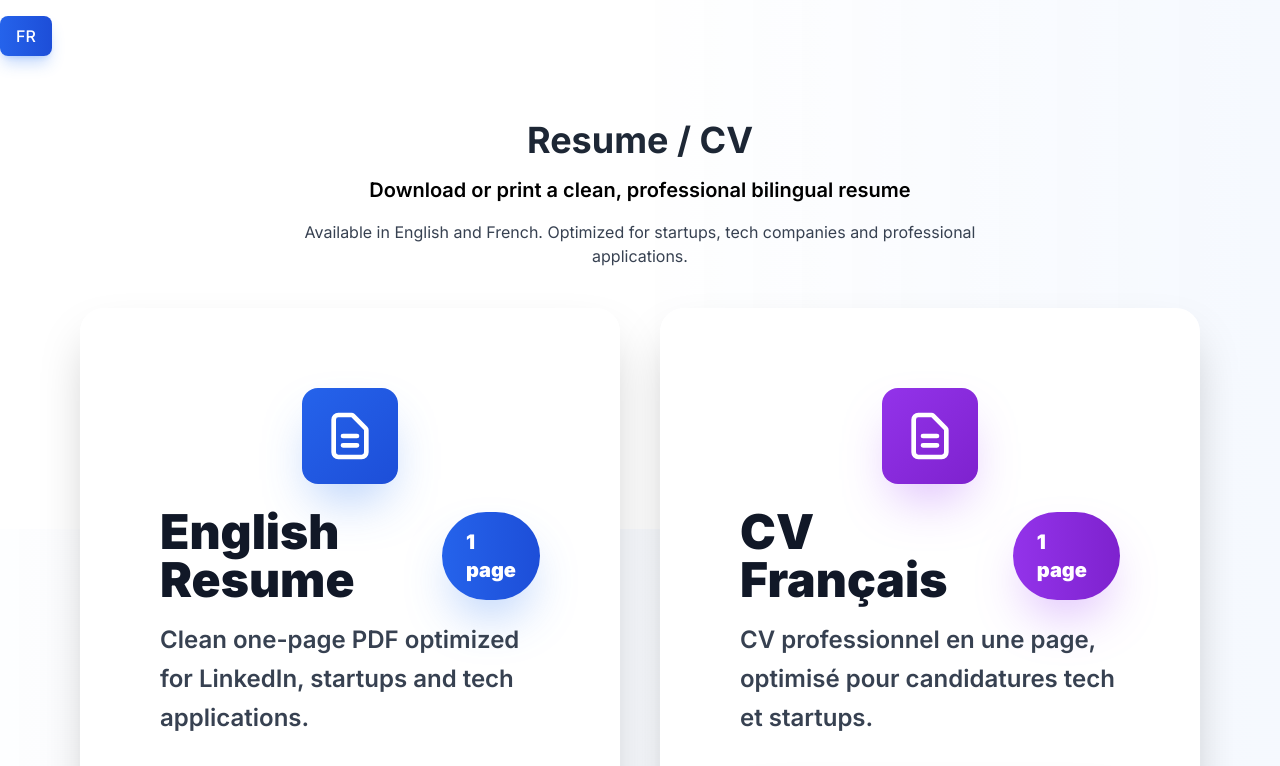
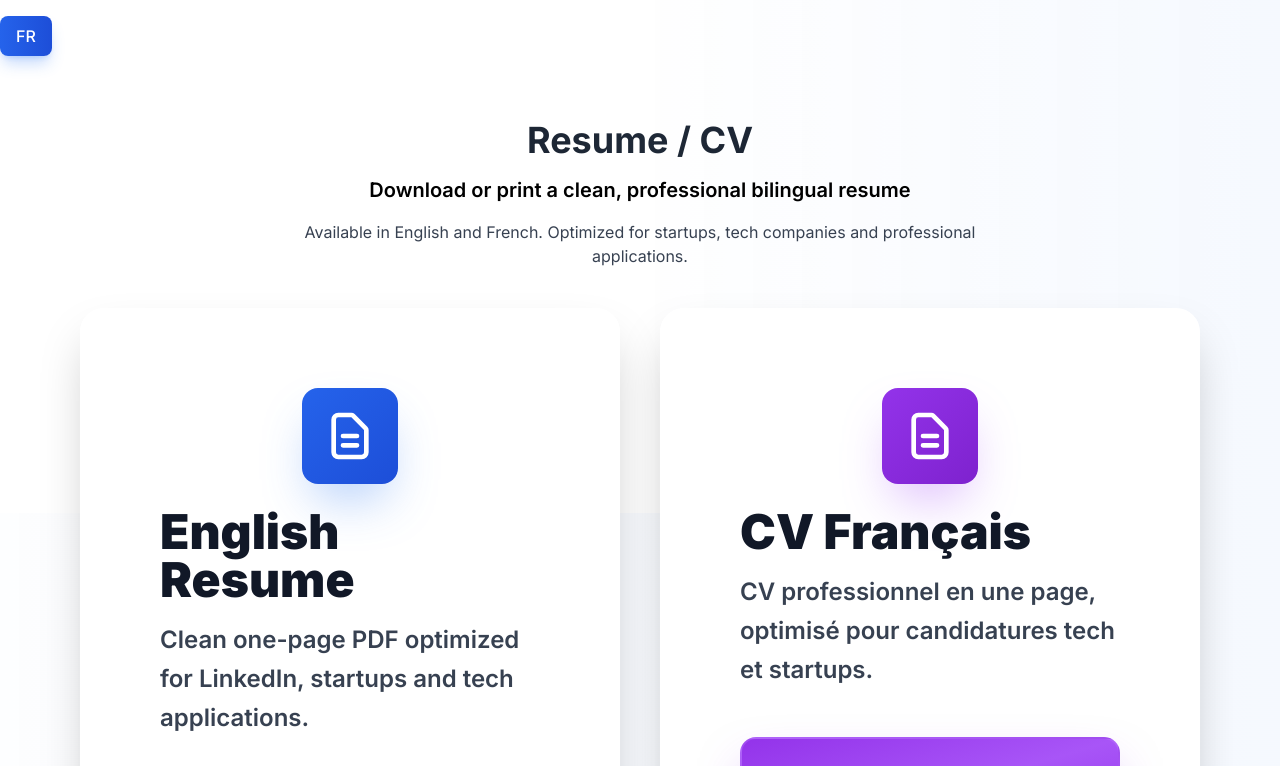
Before and after one commit to Sy2force/Portfolio---pro, a Next.js app: page /resume in a window 1280 px wide. Shown: the top 766 px of the page. Built offline with nearby package versions, Linux system fonts and the light colour scheme.

Commit message:
Removed '1 page' badge from both CV cards

```diff
--- a/app/resume/page.tsx
+++ b/app/resume/page.tsx
@@ -172,9 +172,6 @@ export default function ResumePage() {
                 <h3 className="text-5xl font-black text-gray-900">
                   English Resume
                 </h3>
-                <span className="px-6 py-4 bg-gradient-to-r from-blue-600 to-blue-700 text-white text-xl font-black rounded-full shadow-2xl shadow-blue-500/40">
-                  1 page
-                </span>
               </div>
               <p className="text-2xl text-gray-700 mb-12 leading-relaxed flex-grow relative z-10 font-semibold">
                 Clean one-page PDF optimized for LinkedIn, startups and tech applications.
@@ -227,9 +224,6 @@ export default function ResumePage() {
                 <h3 className="text-5xl font-black text-gray-900">
                   CV Français
                 </h3>
-                <span className="px-6 py-4 bg-gradient-to-r from-purple-600 to-purple-700 text-white text-xl font-black rounded-full shadow-2xl shadow-purple-500/40">
-                  1 page
-                </span>
               </div>
               <p className="text-2xl text-gray-700 mb-12 leading-relaxed flex-grow relative z-10 font-semibold">
                 CV professionnel en une page, optimisé pour candidatures tech et startups.
```
